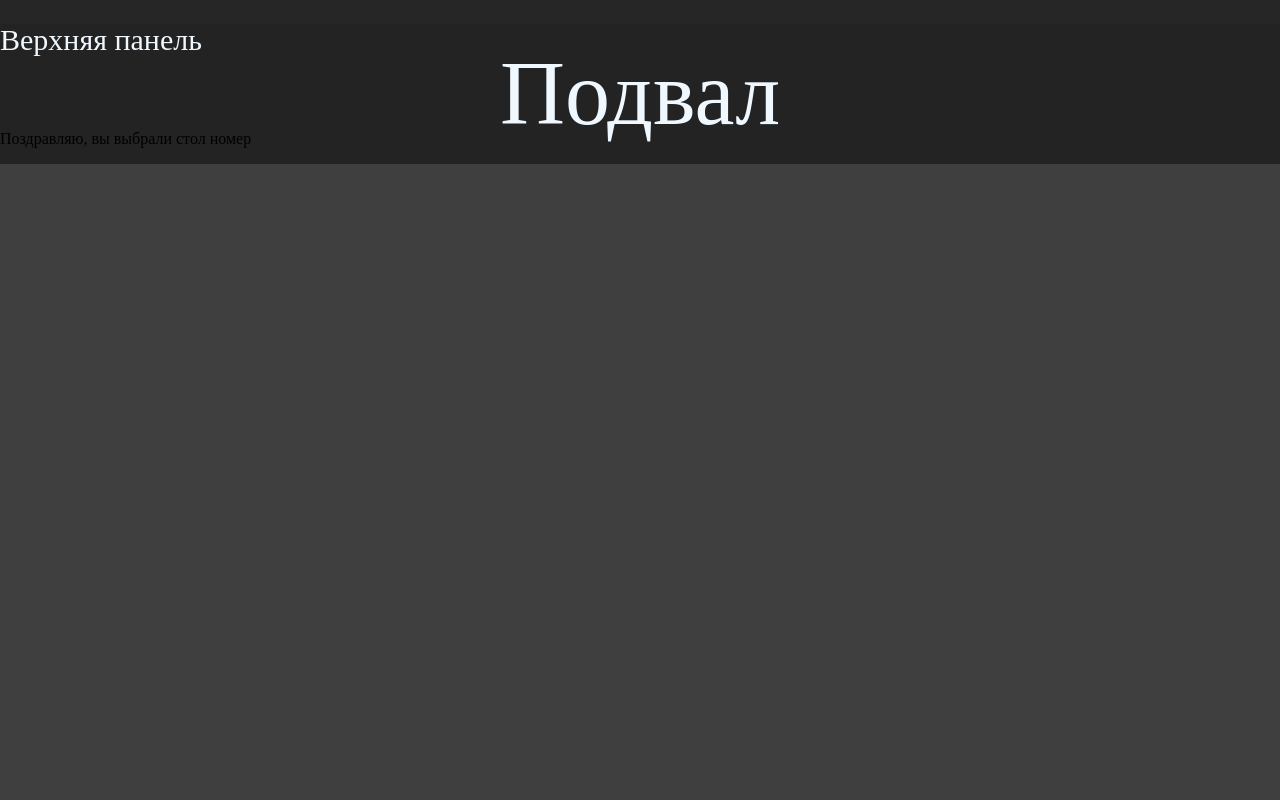
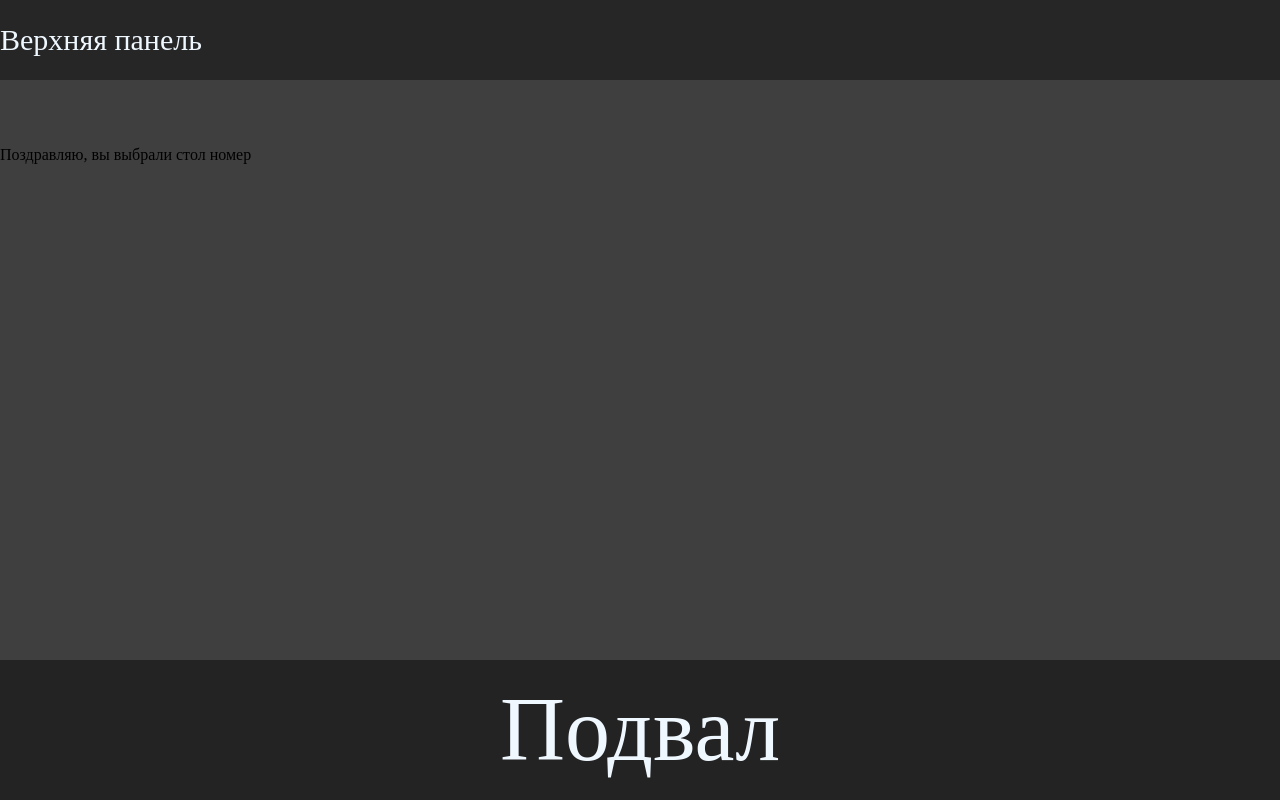
Before and after one commit to arxitim/abstract_anticafe, a Django app: template core/templates/core/table.html in a window 1280 px wide. Run offline with Django 3.2, Linux system fonts and the light colour scheme; the template is opened without the code that fills it, so the values that code supplies are empty.

Commit message:
css refactor 5, footer are great, but... well, see the changes but it works

```diff
--- a/core/static/core/css/index.css
+++ b/core/static/core/css/index.css
@@ -13,9 +13,15 @@ html, body {
     color: aliceblue;
 }
 
+.wrapper {
+    display: table;
+    height: 100%;
+    width: 100%;
+}
+
 .content {
-    min-height: 100%;
-    padding-bottom: 140px;
+    display: table-row;
+    height: 100%;
 }
 
 .table {
@@ -25,9 +31,8 @@ html, body {
 /*По-моему здесь слишком много всего o_0 */
 .block {
     margin: 8px 0;
-    height: 216px;
-    padding: 32px;
-    line-height: 216px;
+    height: 240px;
+    line-height: 240px;
     font-size: 48px;
     text-align: center;
     user-select: none;
@@ -40,7 +45,6 @@ html, body {
 }
 
 .footer {
-    margin-top: -140px;
     height: 140px;
     font-size: 90px;
     text-align: center;
--- a/core/templates/core/index.html
+++ b/core/templates/core/index.html
@@ -18,7 +18,7 @@
 {% block content %}
 <!--Параша с флексбокс-гридом2-->
 <!--https://evgenyrodionov.github.io/flexboxgrid2/-->
-<div class="container content">
+<div class="container">
     <div class="row">
         {% for table in tables %}
             <div class="col-xs-6 col-md-4 col-lg-3">
--- a/core/templates/core/table.html
+++ b/core/templates/core/table.html
@@ -15,9 +15,7 @@
 {% endblock %}
 
 {% block content %}
-
     <p>Поздравляю, вы выбрали стол номер {{ table_id }}</p>
-
 {% endblock %}
 
 {% block footer %}
--- a/templates/base.html
+++ b/templates/base.html
@@ -6,9 +6,13 @@
     {% block styles %}{% endblock %}
 </head>
 <body>
-    {% block header %}{% endblock %}
-    {% block content %}{% endblock %}
-    {% block footer %}{% endblock %}
+    <div class="wrapper">
+        {% block header %}{% endblock %}
+        <div class="content">
+            {% block content %}{% endblock %}
+        </div>
+        {% block footer %}{% endblock %}
+    </div>
     {% block scripts %}{% endblock %}
 </body>
 </html>
```
